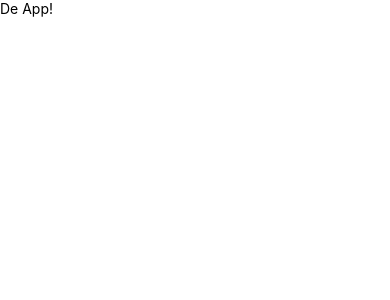
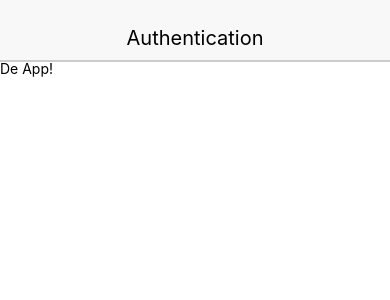
Before and after one commit to vanbumi/react-native-auth-expo, a React Native app: screen / in a window 390 px wide. Shown: the top 300 px of the page. Built offline with nearby package versions, Linux system fonts and the light colour scheme.

Commit message:
end 3 copy reusable component

```diff
--- a/App.js
+++ b/App.js
@@ -1,12 +1,11 @@
 import React from 'react';
-import { Text, View } from 'react-native';
+//import { Text, View } from 'react-native';
+import Main from './src/Main';
 
 export default class App extends React.Component {
   render() {
     return (
-      <View>
-        <Text>De App!</Text>
-      </View>
+      <Main />
     );
   }
 }
--- /dev/null
+++ b/src/Main.js
@@ -0,0 +1,14 @@
+import React from 'react';
+import { Text, View } from 'react-native';
+import { Header } from './components/common';
+
+export default class Main extends React.Component {
+  render() {
+    return (
+      <View>
+        <Header headerText="Authentication" />
+        <Text>De App!</Text>
+      </View>
+    );
+  }
+}
--- /dev/null
+++ b/src/components/common/Button.js
@@ -0,0 +1,37 @@
+import React from 'react';
+import { Text, TouchableOpacity } from 'react-native';
+
+const Button = ({ onPress, children }) => {
+  const { buttonStyle, textStyle } = styles;
+
+  return (
+    <TouchableOpacity onPress={onPress} style={buttonStyle}>
+      <Text style={textStyle}>
+        {children}
+      </Text>
+    </TouchableOpacity>
+  );
+};
+
+const styles = {
+  textStyle: {
+    alignSelf: 'center',
+    color: '#007aff',
+    fontSize: 16,
+    fontWeight: '600',
+    paddingTop: 10,
+    paddingBottom: 10
+  },
+  buttonStyle: {
+    flex: 1,
+    alignSelf: 'stretch',
+    backgroundColor: '#fff',
+    borderRadius: 5,
+    borderWidth: 1,
+    borderColor: '#007aff',
+    marginLeft: 5,
+    marginRight: 5
+  }
+};
+
+export { Button };
--- /dev/null
+++ b/src/components/common/Card.js
@@ -0,0 +1,29 @@
+import React from 'react';
+import { View } from 'react-native';
+
+const Card = (props) => {
+  return (
+    <View style={styles.containerStyle}>
+      {props.children}
+    </View>
+  );
+};
+
+const styles = {
+  containerStyle: {
+    borderWidth: 1,
+    borderRadius: 2,
+    borderColor: '#ddd',
+    borderBottomWidth: 0,
+    shadowColor: '#000',
+    shadowOffset: { width: 0, height: 2 },
+    shadowOpacity: 0.1,
+    shadowRadius: 2,
+    elevation: 1,
+    marginLeft: 5,
+    marginRight: 5,
+    marginTop: 10
+  }
+};
+
+export { Card };
--- /dev/null
+++ b/src/components/common/CardSection.js
@@ -0,0 +1,24 @@
+import React from 'react';
+import { View } from 'react-native';
+
+const CardSection = (props) => {
+  return (
+    <View style={styles.containerStyle}>
+      {props.children}
+    </View>
+  );
+};
+
+const styles = {
+  containerStyle: {
+    borderBottomWidth: 1,
+    padding: 5,
+    backgroundColor: '#fff',
+    justifyContent: 'flex-start',
+    flexDirection: 'row',
+    borderColor: '#ddd',
+    position: 'relative'
+  }
+};
+
+export { CardSection };
--- /dev/null
+++ b/src/components/common/Header.js
@@ -0,0 +1,35 @@
+// Import libraries for making a component
+import React from 'react';
+import { Text, View } from 'react-native';
+
+// Make a component
+const Header = (props) => {
+  const { textStyle, viewStyle } = styles;
+
+  return (
+    <View style={viewStyle}>
+      <Text style={textStyle}>{props.headerText}</Text>
+    </View>
+  );
+};
+
+const styles = {
+  viewStyle: {
+    backgroundColor: '#F8F8F8',
+    justifyContent: 'center',
+    alignItems: 'center',
+    height: 60,
+    paddingTop: 15,
+    shadowColor: '#000',
+    shadowOffset: { width: 0, height: 2 },
+    shadowOpacity: 0.2,
+    elevation: 2,
+    position: 'relative'
+  },
+  textStyle: {
+    fontSize: 20
+  }
+};
+
+// Make the component available to other parts of the app
+export { Header };
--- /dev/null
+++ b/src/components/common/index.js
@@ -0,0 +1,4 @@
+export * from './Button';
+export * from './Card';
+export * from './CardSection';
+export * from './Header';
```
Also changed, not shown: 1 other file (tests, documents, lock files or other folders).
